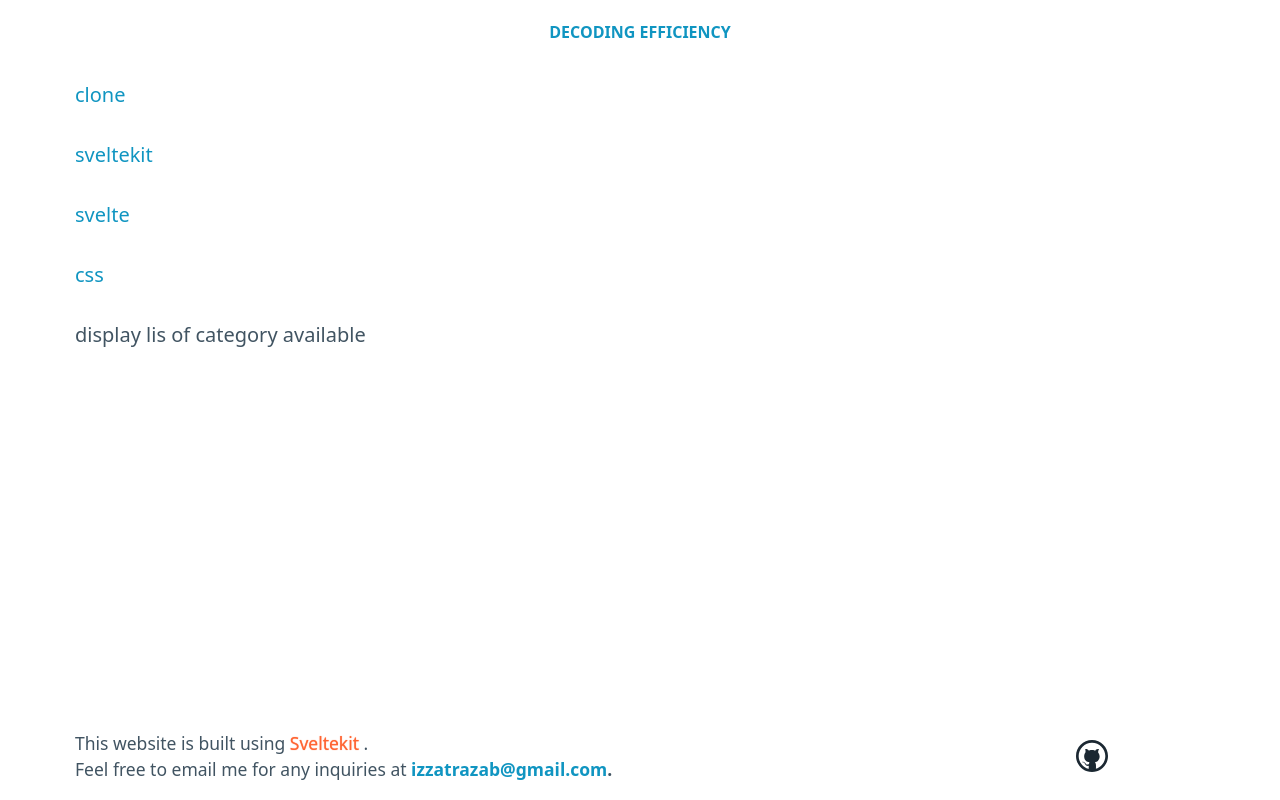
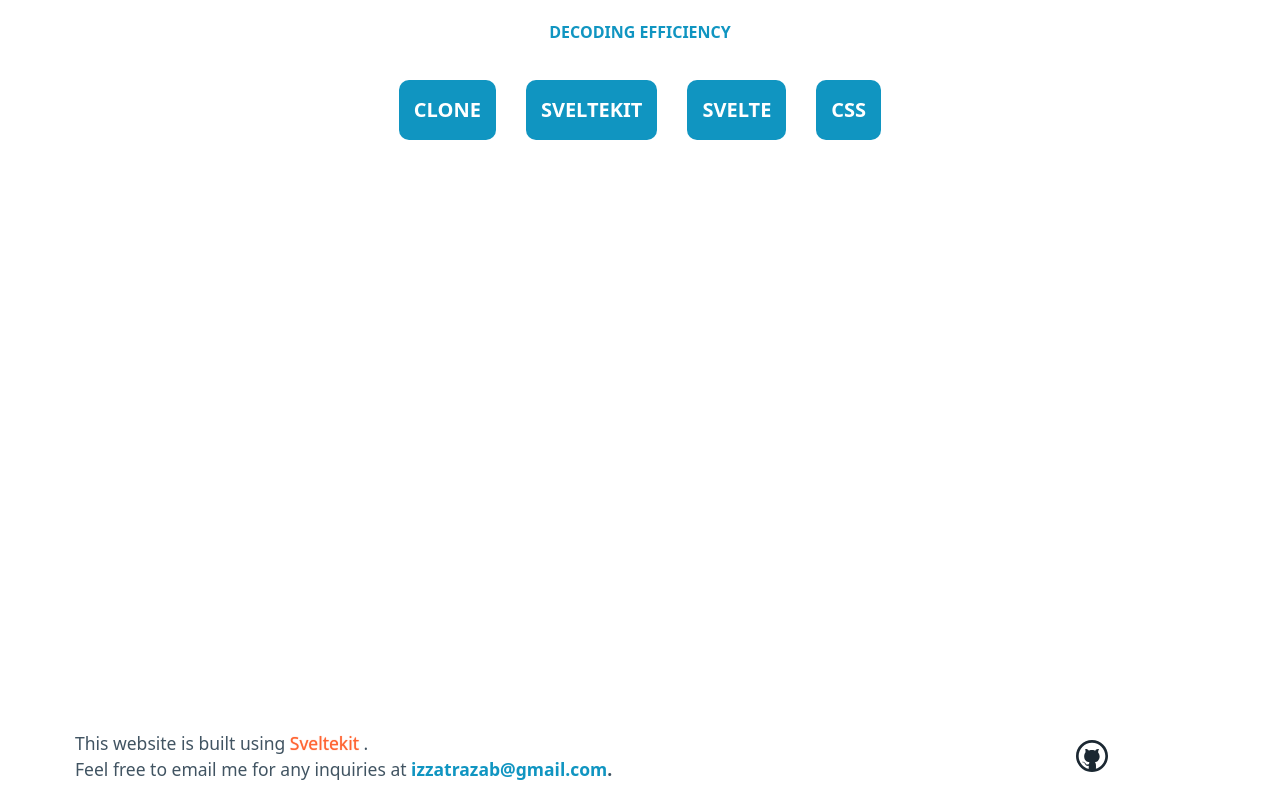
Before and after one commit to izzatrazab/DecodeEfficiency, a SvelteKit app: page /category in a window 1280 px wide. Built offline with nearby package versions, Linux system fonts and the light colour scheme.

Commit message:
Category page: UI update

```diff
--- a/src/routes/category/+page.svelte
+++ b/src/routes/category/+page.svelte
@@ -5,9 +5,25 @@
 <svelte:head>
 	<title>Category</title>
 </svelte:head>
+<main>
 {#each categories as category}
-<p>
-    <a href={'category/'+category}>{category}</a>
-</p>
-{/each}
-<p>display lis of category available</p>
+        <a href={'category/'+category}>{category}</a>
+    {/each}
+</main>
+
+<style>
+main {
+    display: flex;
+    justify-content: center;
+    gap: 1.5rem;
+}
+
+a{
+    color: var(--primary-inverse);
+    font-weight: bold;
+    text-transform: uppercase;
+    padding: .75rem;
+    border-radius: 10px;
+    background-color: var(--primary);
+}
+</style>
```
